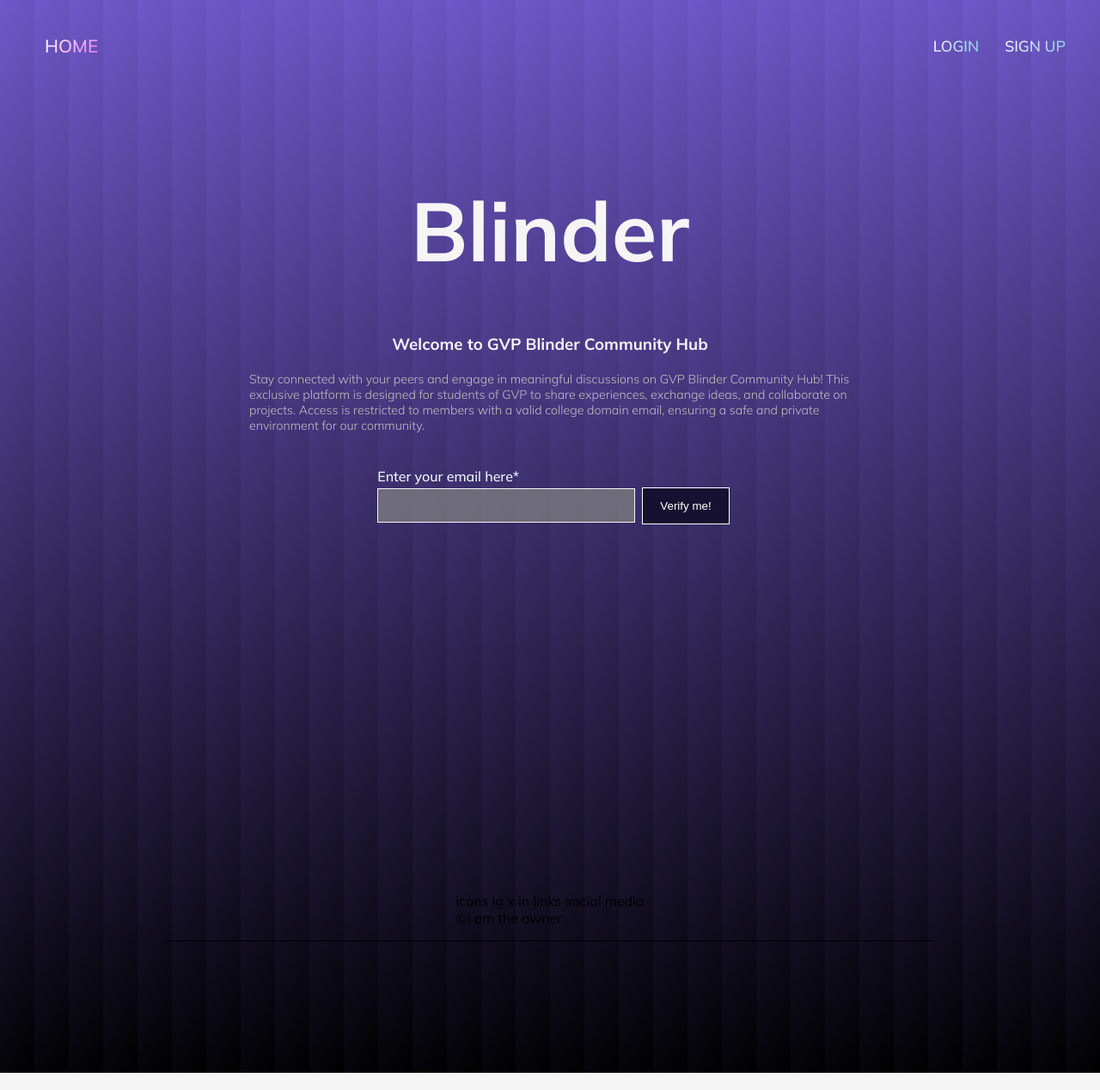
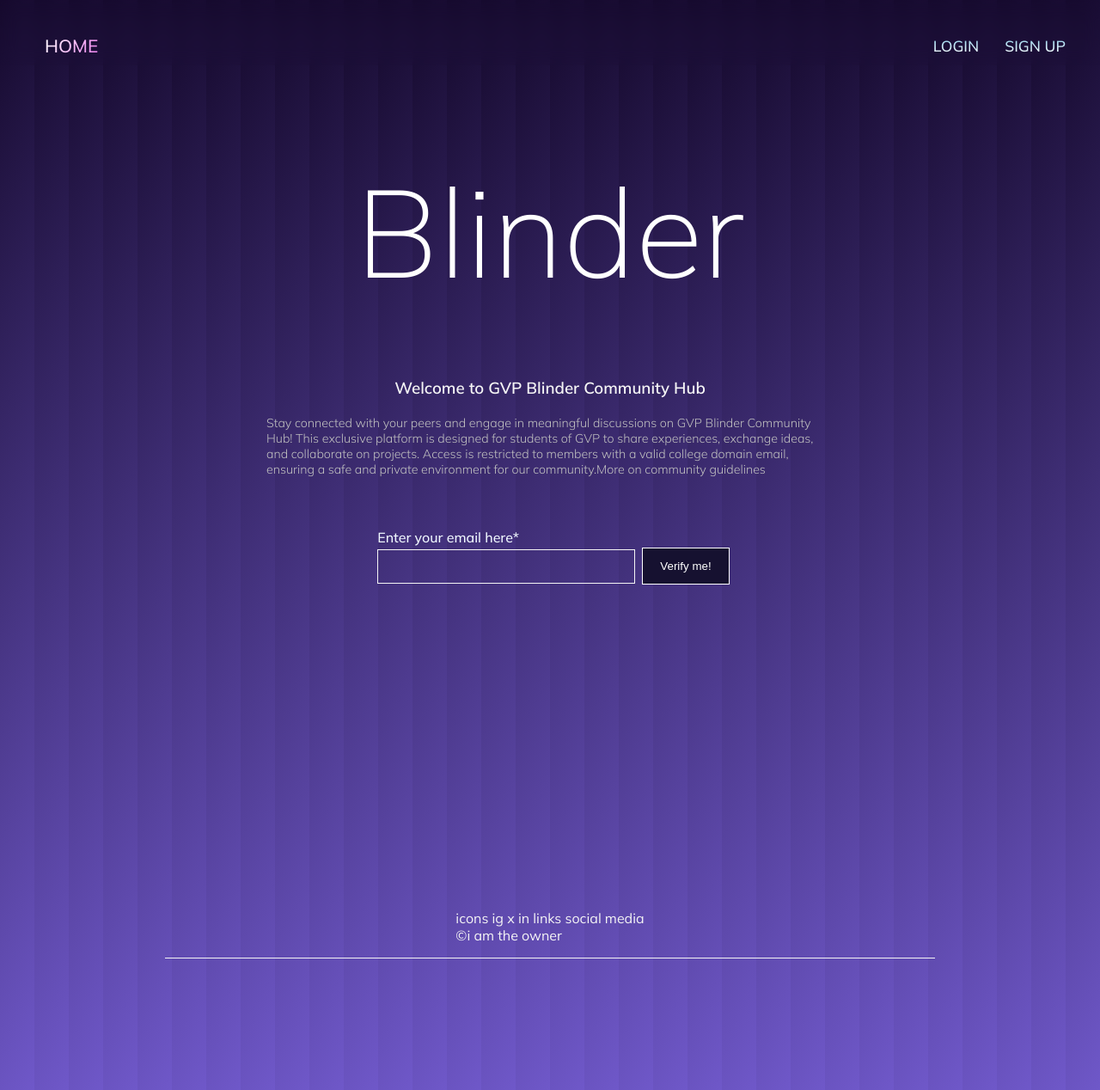
Before and after one commit to choco-dan/gvpBlind, a React (Vite) app: page / in a window 1280 px wide. Shown: the whole page at 86% size. Built offline with nearby package versions, Linux system fonts and the light colour scheme.

Commit message:
style modifications

```diff
--- a/src/lp/lp.css
+++ b/src/lp/lp.css
@@ -4,7 +4,7 @@
     overflow-y:scroll;
     overflow-x:hidden;
     /*background issues*/
-    background:linear-gradient(120deg, #6f58c9, black);
+    background:linear-gradient(120deg, rgb(21, 9, 44), #6f58c9);
     background-size: 40px;
 }
 video {
@@ -18,7 +18,7 @@ video {
     display:none;
   }/*just temporary changes regarding the lp video*/
   .lp-header{
-
+    backdrop-filter: blur(10px);
     width:100%;
     padding:10px 20px;
     padding-top:40px;
@@ -48,7 +48,7 @@ video {
     list-style: none;
   }
   .lp-navli{
-    background: linear-gradient(120deg, white, skyblue);
+    background: linear-gradient(0deg, white, skyblue);
     -webkit-background-clip: text;
     color:transparent;
     display:inline-block;
@@ -70,11 +70,12 @@ video {
   }
 
   .lp-sec h1{
-    font-size: 6rem;
-    color: whitesmoke;
+    font-size: 9rem;
+    color: white;
     padding:20px 10px;
     white-space:nowrap;
     text-align: center;
+    font-weight: 100;
 
   }
   .lp-desc{
@@ -84,10 +85,12 @@ video {
     justify-content: flex-start;
     max-width:700px;
     margin:0vw 4vw;
+    padding:20px;
 
   }
   .lp-desc h3{
     color: whitesmoke;
+    font-weight: 600;
   }
 
 .lp-desc p{
@@ -110,8 +113,9 @@ video {
 }
 .lp-mail input{
     padding:8px;
-    background-color: hsla(0, 0%, 50%,0.75);
-    color: black;
+    background:transparent;
+    color: white;
+    caret-color: white;
     border:none;
     display:flex;
     width:300px;
@@ -127,7 +131,7 @@ video {
 }
 .lp-mail input:focus-visible{
     border: 2px solid black;
-    background-color: hsla(0, 0%, 60%, 1);
+    background-color: hsla(0, 0%, 30%,0.75);
 
 }
 .lp-mail button{
@@ -158,7 +162,7 @@ video {
     display:flex;
     align-items: center;
     justify-content: center;
-    color: black;
+    color: whitesmoke;
     font-weight: 400;
 
     flex-direction: column;
@@ -169,7 +173,7 @@ video {
   display: block;
   height: 1px;
   border: 0;
-  border-top: 1px solid black;
+  border-top: 1px solid whitesmoke;
   margin: 1em 0;
   padding: 0;
   backdrop-filter: blur(10px);
--- a/src/lp/lp.jsx
+++ b/src/lp/lp.jsx
@@ -36,6 +36,7 @@ function LandingPage(){
             </ul>
            </div>
         </div>
+        <br></br>
         <section className = "lp-sec">
             <h1>Blinder</h1>
             <br></br>
@@ -48,7 +49,7 @@ function LandingPage(){
                 on GVP Blinder Community Hub! This exclusive platform is designed for students of
                 GVP to share experiences, exchange ideas, and collaborate on projects.
                 Access is restricted to members with a valid college domain email, ensuring a safe and
-                private environment for our community.</p>
+                private environment for our community.More on community guidelines</p>
 
             </div>
 
```
